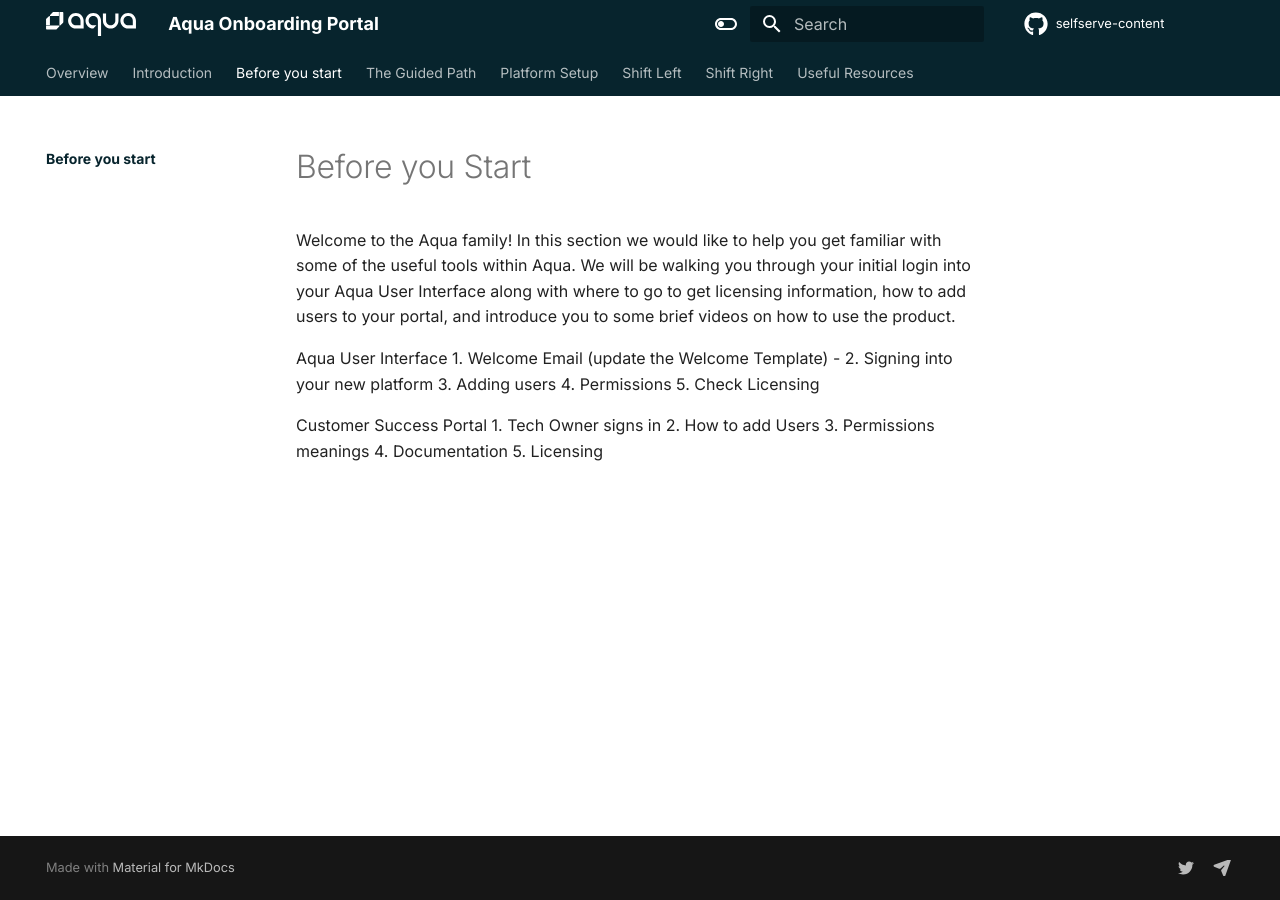
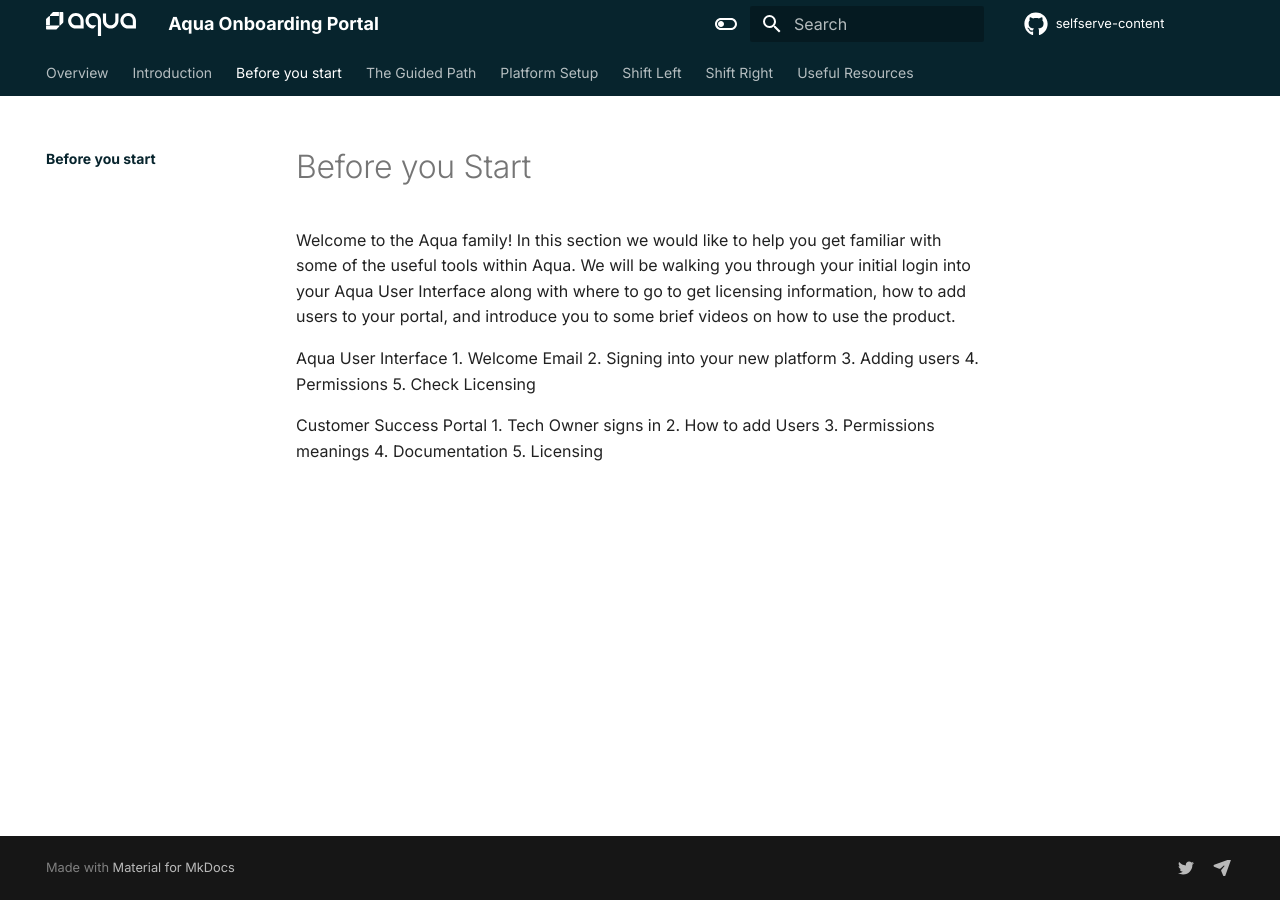
Before and after one commit to kenmccann/self-service, an MkDocs documentation site: the page built from docs/before/index.md, in a window 1280 px wide. Built offline with MkDocs 1.6.1 and Material for MkDocs 9.7.7, drawn with Linux system fonts in a browser that asks for light colours; a script that is not in the unit is left out; comment, search, counter and statistics services are not loaded.

Commit message:
update index.md

```diff
--- a/docs/before/index.md
+++ b/docs/before/index.md
@@ -3,7 +3,7 @@
 Welcome to the Aqua family! In this section we would like to help you get familiar with some of the useful tools within Aqua. We will be walking you through your initial login into your Aqua User Interface along with where to go to get licensing information, how to add users to your portal, and introduce you to some brief videos on how to use the product.
 
 Aqua User Interface
-1.	Welcome Email (update the Welcome Template) -
+1.	Welcome Email
 2.	Signing into your new platform
 3.	Adding users
 4.	Permissions
```
